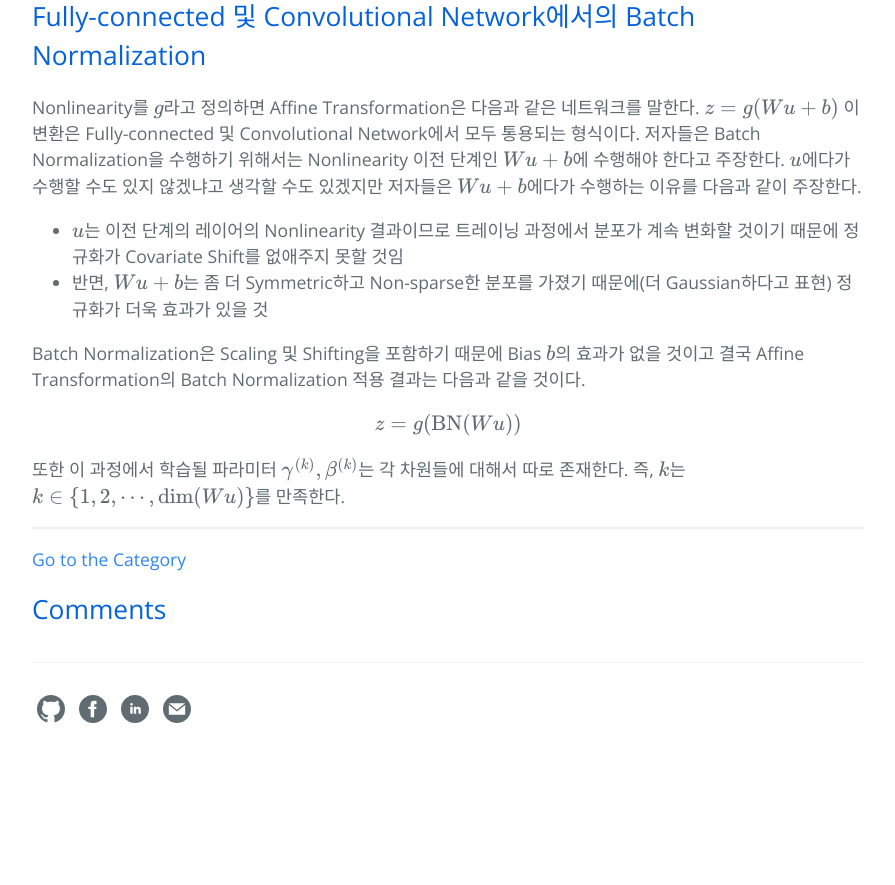
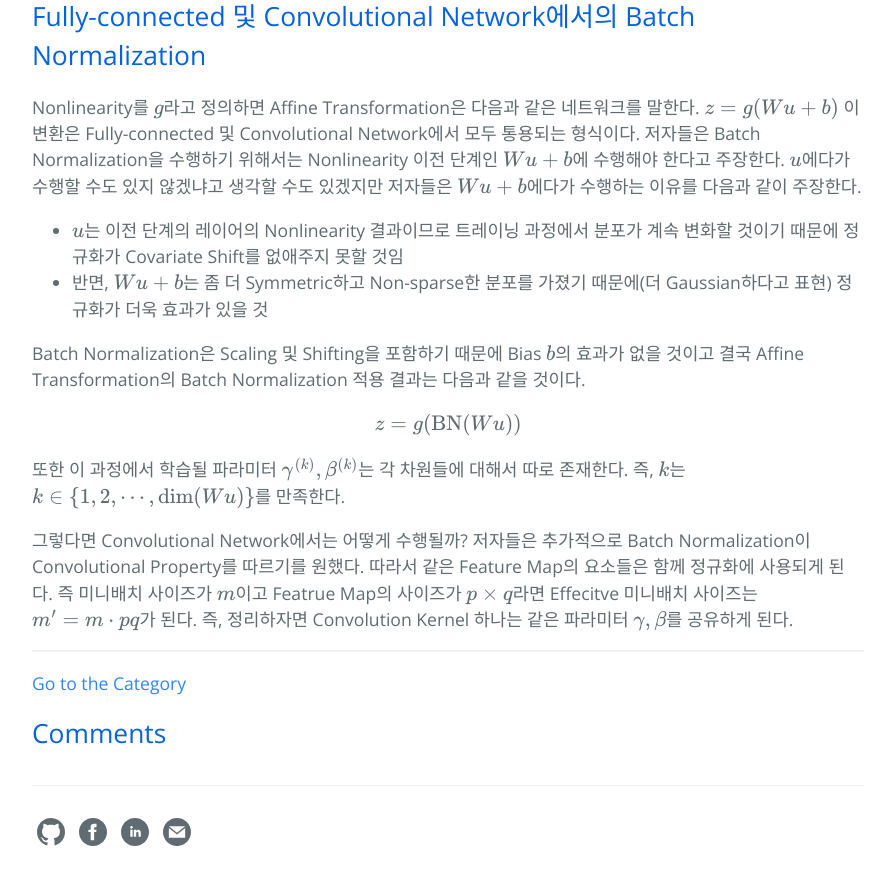
Before and after one commit to hcnoh/hcnoh.github.io, a Jekyll site: the page built from _posts/2018-11-27-batch-normalization.md, in a window 1280 px wide and 900 px high, scrolled down 7058 px. Shown: the top 885 px of the window, without its empty margins (192-1087 px from the left). Built offline with Jekyll 4.4.1, drawn with Linux system fonts in a browser that asks for light colours; formulas are drawn with MathJax 3; comment, search, counter and statistics services are not loaded; before the commit the page ends 7835 px from its top, so only the background shows below that.

Commit message:
Update 2018-11-27-batch-normalization.md

```diff
--- a/_posts/2018-11-27-batch-normalization.md
+++ b/_posts/2018-11-27-batch-normalization.md
@@ -215,3 +215,5 @@ Batch Normalization은 Scaling 및 Shifting을 포함하기 때문에 Bias $$b$$
 $$z = g(\text{BN}(Wu))$$
 
 또한 이 과정에서 학습될 파라미터 $$\gamma^{(k)}, \beta^{(k)}$$는 각 차원들에 대해서 따로 존재한다. 즉, $$k$$는 $$k\in \{1, 2, \cdots, \text{dim}(Wu) \}$$를 만족한다.
+
+그렇다면 Convolutional Network에서는 어떻게 수행될까? 저자들은 추가적으로 Batch Normalization이 Convolutional Property를 따르기를 원했다. 따라서 같은 Feature Map의 요소들은 함께 정규화에 사용되게 된다. 즉 미니배치 사이즈가 $$m$$이고 Featrue Map의 사이즈가 $$p\times q$$라면 Effecitve 미니배치 사이즈는 $$m' = m\cdot pq$$가 된다. 즉, 정리하자면 Convolution Kernel 하나는 같은 파라미터 $$\gamma, \beta$$를 공유하게 된다.
```
